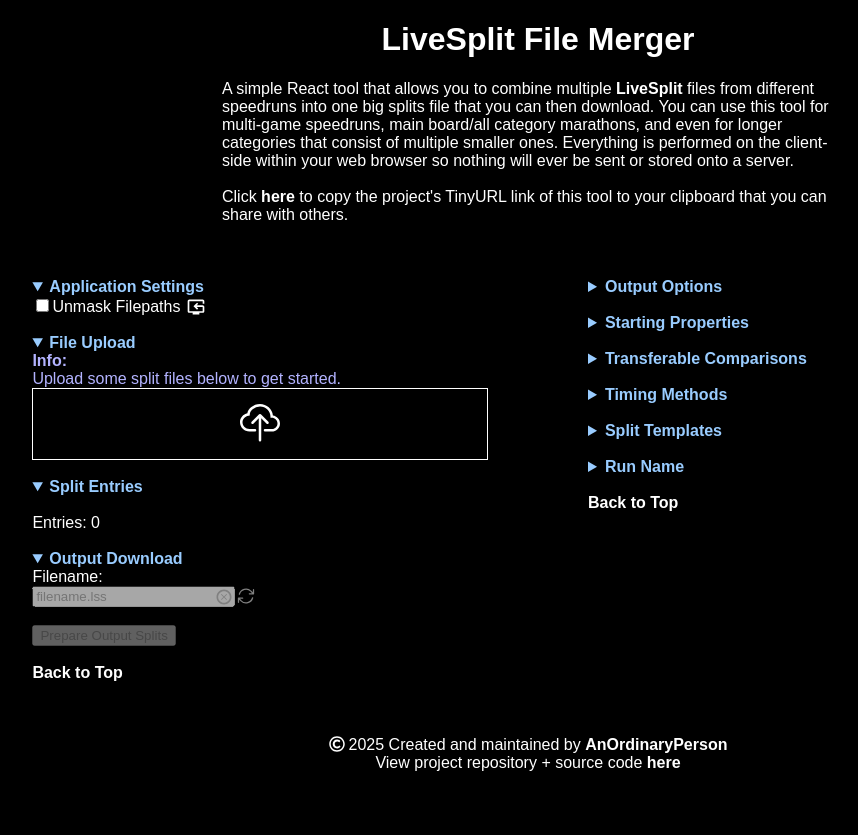
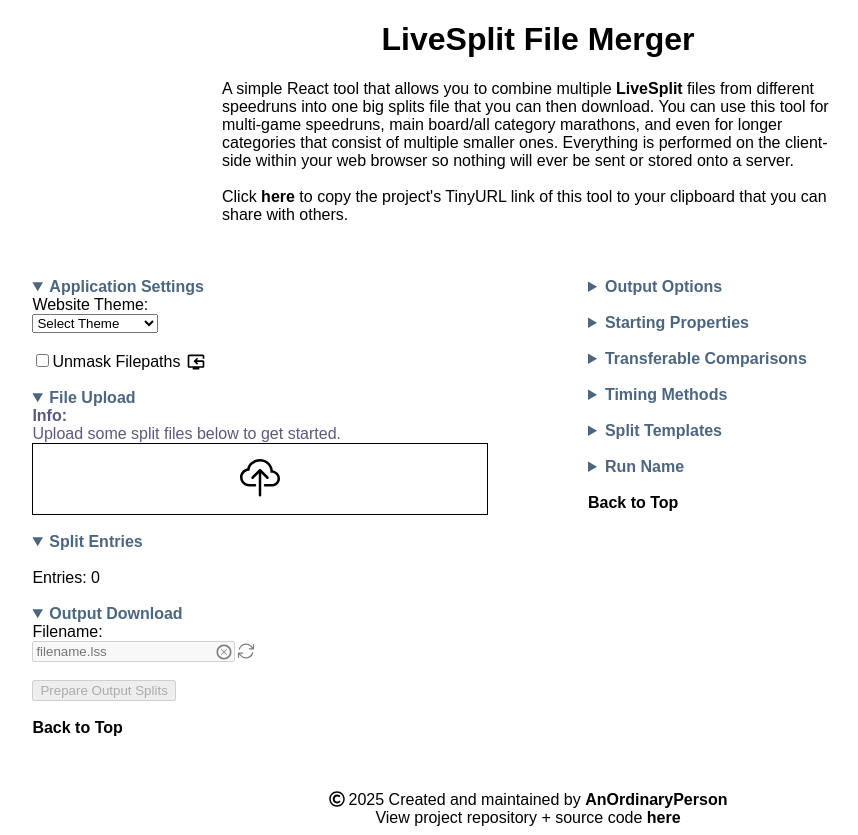
Before and after one commit to aop-runs/livesplit-file-merger, a React (Vite) app: page / in a window 1280 px wide. Shown: the whole page, without its empty margins (102-960 px from the left). Before the commit the page ends 800 px from the top, so only its background shows below. Built offline with nearby package versions, Linux system fonts and the light colour scheme.

Commit message:
Add setting to toggle light and dark modes
This will also follow your browser's settings too by default too.

```diff
--- a/src/components/Content/ContentContainer.jsx
+++ b/src/components/Content/ContentContainer.jsx
@@ -1,4 +1,4 @@
-import React, { useState, useCallback } from 'react'
+import React, { useState, useEffect, useCallback } from 'react'
 import { SettingsColumn } from '../Settings/SettingsColumn.jsx'
 import { SplitsColumn } from '../Splits/SplitsColumn.jsx'
 import { defaultSetup, defaultPBComp, iconCache } from "../../utils/livesplit.js";
@@ -8,9 +8,31 @@ export const ContentContainer = () => {
 
     //Shared states and variables
     const [files, setFiles] = useState([])
+    const [useLightMode, setUseLightMode] = useState(window.matchMedia('(prefers-color-scheme: light)').matches)
     const [unmaskPaths, setUnmaskPaths] = useState(false)
     const [requestData, setRequestData] = useState({game: [], category: [], selectedGame: null, selectedCategory: null})
     const [finalOutput, setFinalOutput] = useState({filename: "", output: {name: "", data: "", timestamp: ""}})
+
+    //Light mode toggle
+    const updateTheme = (theme) => {
+        if(theme == ""){
+            return
+        }
+        else if(theme.startsWith("Browser")){
+            setUseLightMode(window.matchMedia('(prefers-color-scheme: light)').matches)
+        }
+        else{
+            setUseLightMode(theme == "Light Mode")
+        }
+    }
+    useEffect(() => {
+        if(useLightMode){
+            document.body.classList.add('light-mode');
+        }
+        else{
+            document.body.classList.remove('light-mode');
+        }
+    }, [useLightMode]);
 
     //Output settings for customizing splits
     const initializeSettings = () => {
@@ -177,6 +199,7 @@ export const ContentContainer = () => {
                         setListItems={setFiles}
                         unmaskPaths={unmaskPaths}
                         setUnmaskPaths={setUnmaskPaths}
+                        updateTheme={updateTheme}
                         resetApplication={resetApplication}
                         outputSettings={outputSettings}
                         setOutputSettings={setOutputSettings}
--- a/src/components/Splits/AppSettings.jsx
+++ b/src/components/Splits/AppSettings.jsx
@@ -1,7 +1,8 @@
 import React from 'react'
+import { DropDown } from '../Inputs/DropDown.jsx'
 import { MdOutlineResetTv } from "react-icons/md";
 
-export const AppSettings = ({ unmaskPaths, setUnmaskPaths, resetApplication }) => {
+export const AppSettings = ({ unmaskPaths, setUnmaskPaths, updateTheme, resetApplication }) => {
 
     //Update whether to unmask filepaths
     const updatePathUnmasking = (value) => {
@@ -16,6 +17,23 @@ export const AppSettings = ({ unmaskPaths, setUnmaskPaths, resetApplication }) =
                 <summary className="sectionTitle">
                     Application Settings
                 </summary>
+                <label title="Switch theme used for application">
+                    Website Theme:
+                </label><br/>
+                <DropDown
+                    title={"Select Theme"}
+                    description={"Current theme used for application"}
+                    updateFunction={updateTheme}
+                    canClickToRefresh={false}
+                    choices={["Light Mode", "Dark Mode", "Browser (Default)"].map((t, index) => {
+                        return (
+                            <option key={index} value={t}>
+                                {t}
+                            </option>
+                        );
+                    })}
+                />
+                <br/><br/>
                 <label id="unmask" title="Choose whether to unhide absolute filepath names for LiveSplit layouts">
                     <input type="checkbox" htmlFor="unmask" checked={unmaskPaths} onChange={(e) => updatePathUnmasking(e.target.checked)}/>
                     Unmask Filepaths
--- a/src/components/Splits/SplitsColumn.jsx
+++ b/src/components/Splits/SplitsColumn.jsx
@@ -6,7 +6,7 @@ import { ItemList } from './ItemList.jsx'
 import { defaultPBComp } from "../../utils/livesplit.js";
 import '../../styles/style.scss'
 
-export const SplitsColumn = ({ listItems, setListItems, unmaskPaths, setUnmaskPaths, resetApplication, outputSettings, setOutputSettings, canDownload, updateCanDownload, finalOutput, setFinalOutput, checkGameComp, appStatuses, updateStatus }) => {
+export const SplitsColumn = ({ listItems, setListItems, unmaskPaths, setUnmaskPaths, updateTheme, resetApplication, outputSettings, setOutputSettings, canDownload, updateCanDownload, finalOutput, setFinalOutput, checkGameComp, appStatuses, updateStatus }) => {
 
     //Refresh all comparisons after list is modified
     const refreshComparisons = (listItems) => {
@@ -78,6 +78,7 @@ return (
         <AppSettings
             unmaskPaths={unmaskPaths}
             setUnmaskPaths={setUnmaskPaths}
+            updateTheme={updateTheme}
             resetApplication={resetApplication}
         />
         <br/>
--- a/src/styles/style.scss
+++ b/src/styles/style.scss
@@ -1,24 +1,42 @@
-//Variables
-$color: white;
-$bg-color: black;
-$hover-color: grey;
-$section-color: #99ccff;
-
 //Body
 body {
-  background-color: $bg-color;
-  color: $color;
+
+  //Default
   font-family: Arial, Helvetica, sans-serif;
+  --hover-color: #7F7F7F;
+
+  //Dark mode by default
+  --bg-color: black;
+  --text-color: white;
+  --section-color: #99ccff;
+  --info-color: #b3b3ff;
+  --success-color: #99ffcc;
+  --error-color: #ff9999;
+  --warning-color: #ffcc99;
+
+  //Light mode if enabled
+  &.light-mode {
+    --bg-color: white;
+    --text-color: black;
+    --section-color: color-mix(in srgb, #99ccff, black 50%);
+    --info-color: color-mix(in srgb, #b3b3ff, black 50%);
+    --success-color: color-mix(in srgb, #99ffcc, black 50%);
+    --error-color: color-mix(in srgb, #ff9999, black 35%);
+    --warning-color: color-mix(in srgb, #ffcc99, black 35%);
+  }
+  background-color: var(--bg-color);
+  color: var(--text-color);
+
 }
 
 .web-link{
-  color: $color;
+  color: var(--text-color);
   font-weight: bold;
   text-decoration: none;
 }
 
 .web-link:hover{
-  color: $hover-color;
+  color: var(--hover-color);
   text-decoration: underline;
 }
 
@@ -39,7 +57,7 @@ body {
 }
 
 .clipboard:hover{
-  color: $hover-color;
+  color: var(--hover-color);
   cursor: pointer;
   text-decoration: underline;
 }
@@ -88,21 +106,21 @@ body {
 
 .sectionTitle{
   font-weight: bold;
-  color: $section-color;
+  color: var(--section-color);;
   margin-bottom: 0px;
 }
 
 //Reset
 .reset-button{
   position: absolute;
-  color: $color;
+  color: var(--text-color);
   font-size: 20px;
   border: none;
   background-color: transparent;
 }
 
 .reset-button:hover{
-  color: $hover-color;
+  color: var(--hover-color);
   cursor: pointer;
 }
 
@@ -112,25 +130,25 @@ body {
 }
 
 .status-red {
-  color: #ff9999;
+  color: var(--error-color);
 }
 
 .status-green {
-  color: #99ffcc;
+  color: var(--success-color);
 }
 
 .status-yellow {
-  color: #ffcc99;
+  color: var(--warning-color);
 }
 
 .status-blue {
-  color: #b3b3ff;
+  color: var(--info-color);
 }
 
 //File Upload
 .upload {
     position: relative;
-    border: 1px solid $color;
+    border: 1px solid var(--text-color);
     padding-top: 40px;
     padding-bottom: 30px;
     display: flex;
@@ -173,31 +191,31 @@ body {
   width: 100%;
   height: 100%;
   overflow: auto;
-  background-color: $color;
+  background-color: var(--text-color);
   background-color: rgba(0,0,0,0.4);
 }
 
 .modal-entry {
-  background-color: $bg-color;
+  background-color: var(--bg-color);
   margin: auto;
   padding: 10px;
-  border: 1px solid $color;
+  border: 1px solid var(--text-color);
   width: 50%;
 }
 
 .modal-entry h3{
-  color: $section-color;
+  color: var(--section-color);;
 }
 
 .modal-close-button {
-  color: $color;
+  color: var(--text-color);
   float: right;
   font-size: 25px;
   font-weight: bold;
 }
 
 .modal-close-button:hover{
-  color: $hover-color;
+  color: var(--hover-color);
   text-decoration: none;
   cursor: pointer;
 }
@@ -205,28 +223,28 @@ body {
 //List
 .list-icon {
   font-size: 20px;
-  color: $color;
+  color: var(--text-color);
   border: none;
   background-color: transparent;
 }
 
 .list-icon-active:hover{
-  color: $hover-color;
+  color: var(--hover-color);
   cursor: pointer;
 }
 
 .list-icon-disabled{
-  color: $hover-color;
+  color: var(--hover-color);
   cursor: default;
 }
 
 .list-box {
-  border: 1px solid $color;
+  border: 1px solid var(--text-color);
   padding: 0.5rem 0.5rem;
 }
 
 .list-entry {
-  border: 1px solid $color;
+  border: 1px solid var(--text-color);
   margin-bottom: 1px;
   padding-left: 0.5rem;
   padding-right: 0.5rem;
@@ -236,7 +254,7 @@ body {
 
 .list-entry-text {
   font-weight: bold;
-  color: $section-color;
+  color: var(--section-color);;
 }
 
 //Comparisons
@@ -244,25 +262,25 @@ body {
   font-size: 20px;
   position: absolute;
   margin-top: -2px;
-  color: $color;
+  color: var(--text-color);
   border: none;
   background-color: transparent;
 }
 
 .comparison-icon:hover{
-  color: $hover-color;
+  color: var(--hover-color);
   cursor: pointer;
 }
 
 .comparison-icon-1 {
   font-size: 20px;
-  color: $color;
+  color: var(--text-color);
 }
 
 .comparison-icon-2 {
   font-size: 20px;
   margin-left: 20px;
-  color: $color;
+  color: var(--text-color);
 }
 
 //Output & Download
@@ -272,7 +290,7 @@ body {
 }
 
 .download-splits-name:hover{
-  color: $hover-color;
+  color: var(--hover-color);
   cursor: pointer;
   text-decoration: underline;
 }
@@ -286,17 +304,17 @@ body {
 
 .download-button-1 {
   font-size: 20px;
-  color: $color;
+  color: var(--text-color);
 }
 
 .download-button-2 {
   margin-left: 25px;
   font-size: 20px;
-  color: $color;
+  color: var(--text-color);
 }
 
 .download-button-icon:hover{
-  color: $hover-color;
+  color: var(--hover-color);
   cursor: pointer;
 }
 
@@ -307,7 +325,7 @@ body {
 
 .dropdown-clear-icon{
   font-size: 20px;
-  color: $color;
+  color: var(--text-color);
   border: none;
   margin-left: -5px;
   vertical-align: middle;
@@ -315,7 +333,7 @@ body {
 }
 
 .dropdown-clear-icon:hover{
-  color: $hover-color;
+  color: var(--hover-color);
   cursor: pointer;
 }
 
@@ -344,29 +362,29 @@ body {
 }
 
 .textfield-active-button{
-  color: $color;
+  color: var(--text-color);
 }
 
 .textfield-active-button:hover{
-  color: $hover-color;
+  color: var(--hover-color);
   cursor: pointer;
 }
 
 .textfield-disabled-button{
-  color: $hover-color;
+  color: var(--hover-color);
 }
 
 .textfield-active-clear{
-  color: $bg-color;
+  color: var(--bg-color);
 }
 
 .textfield-active-clear:hover{
-  color: $hover-color;
+  color: var(--hover-color);
   cursor: pointer;
 }
 
 .textfield-disabled-clear{
-  color: $hover-color;
+  color: var(--hover-color);
 }
 
 .textfield-extra-button {
```
Also changed, not shown: src/components/Content/App.jsx (indentation only), 1 other file (tests, documents, lock files or other folders).
